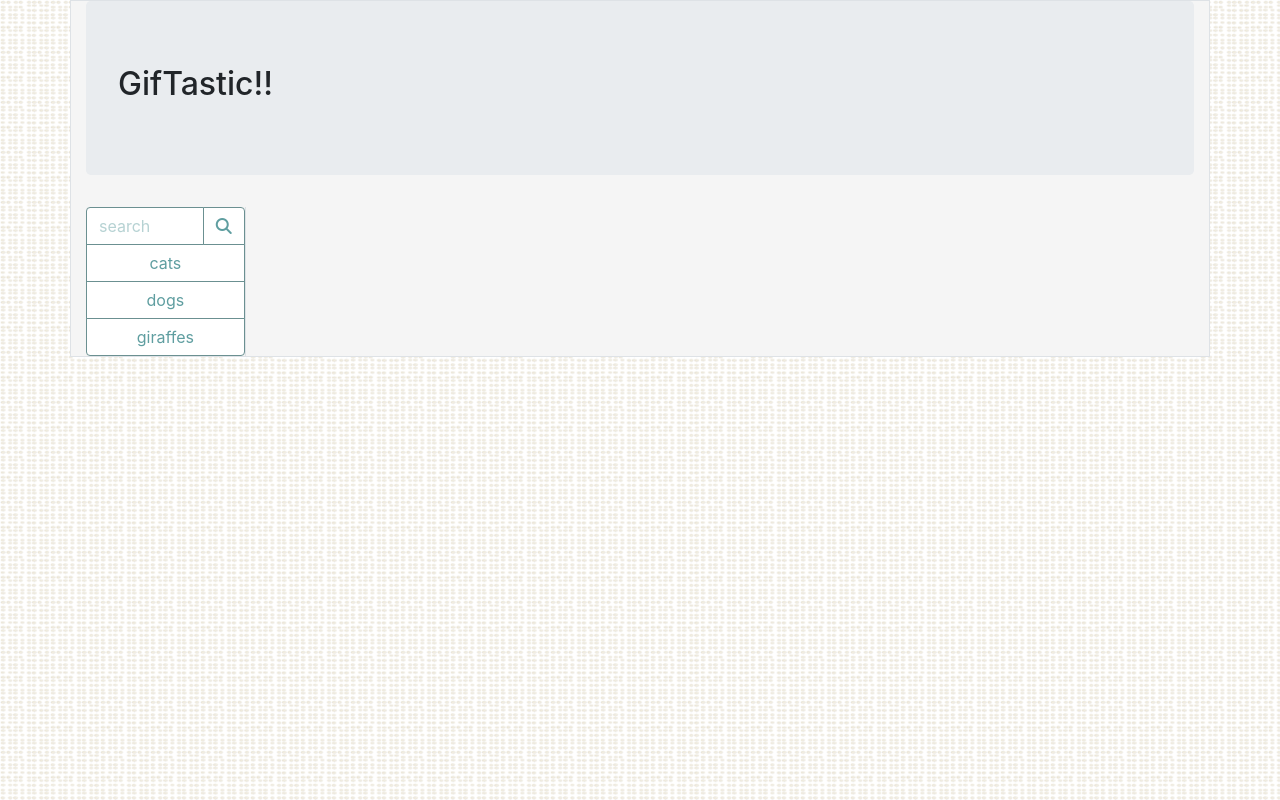
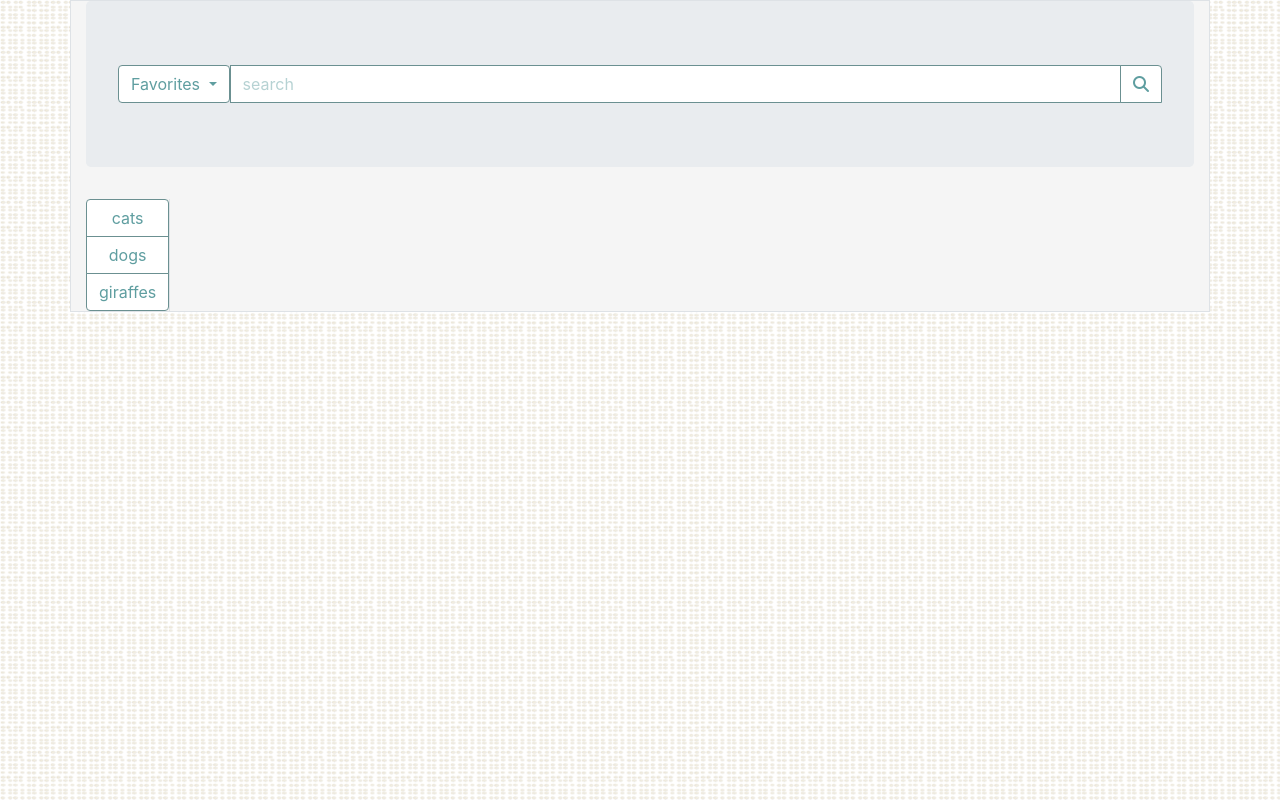
Before and after one commit to bcandyman/GifTastic, a plain HTML site: page index.html in a window 1280 px wide. Drawn offline with nearby package versions, Linux system fonts and the light colour scheme.

Commit message:
Added dropdown for favorites button. Added link to popper.js for dropdown

```diff
--- a/index.html
+++ b/index.html
@@ -21,18 +21,30 @@
 	</head>
 	<body>
 		<div class="container border">
-			<div class="jumbotron"><h2>GifTastic!!</h2></div>
-			<div class="row">
-				<div class="col-2">
-					<div class="btn-group-vertical topics border-right" role="group">
+            <div class="jumbotron">
+                <!-- <h2>GifTastic!!</h2> -->
                 <form>
                     <div class="input-group">
-                                <input type="text" class="form-control input-field-customize form-customize" id="search-string"                 placeholder="search" aria-label="Recipient's username" aria-describedby="button-addon2">
+                        <div class="dropdown">
+                            <button class="btn btn-customize dropdown-toggle btn-favorites-dropdown" type="button" id="favorites-dropdown" data-toggle="dropdown" aria-haspopup="true" aria-expanded="false">
+                                Favorites
+                            </button>
+                            <div class="dropdown-menu" aria-labelledby="dropdownMenuButton">
+                                <a class="dropdown-item" id="add-to-favorites" href="#">Add Favorite</a>
+                                <hr>
+                            </div>
+                        </div>
+                        <input type="text" class="form-control input-field-customize form-customize" id="search-string" placeholder="search" aria-label="Recipient's username" aria-describedby="button-addon2">
                         <div class="input-group-append">
                             <button class="btn fas fa-search btn-customize form-customize" id="addItem" type="button"></button>
                         </div>
                     </div>
                 </form>
+            </div>
+			<div class="row">
+				<div class="col-2">
+					<div class="btn-group-vertical topics border-right" role="group">
+                        <!-- topic items to be placed here. -->
 					</div>
                 </div>
 				<div class="col-10">
@@ -40,7 +52,13 @@
 				</div>
 			</div>
         </div>
+
         <script src="https://code.jquery.com/jquery-3.4.1.js"></script>
+
+        <!-- <script src="https://code.jquery.com/jquery-3.2.1.slim.min.js" integrity="sha384-KJ3o2DKtIkvYIK3UENzmM7KCkRr/rE9/Qpg6aAZGJwFDMVNA/GpGFF93hXpG5KkN" crossorigin="anonymous"></script> -->
+        <script src="https://cdnjs.cloudflare.com/ajax/libs/popper.js/1.12.9/umd/popper.min.js" integrity="sha384-ApNbgh9B+Y1QKtv3Rn7W3mgPxhU9K/ScQsAP7hUibX39j7fakFPskvXusvfa0b4Q" crossorigin="anonymous"></script>
+        <script src="https://maxcdn.bootstrapcdn.com/bootstrap/4.0.0/js/bootstrap.min.js" integrity="sha384-JZR6Spejh4U02d8jOt6vLEHfe/JQGiRRSQQxSfFWpi1MquVdAyjUar5+76PVCmYl" crossorigin="anonymous"></script>
+		<!-- <script src="https://code.jquery.com/jquery-3.4.1.js"></script> -->
 		<script src="assets/javascript/logic.js"></script>
 	</body>
 </html>
```
Lines whose indentation alone changed are shown as unchanged.
